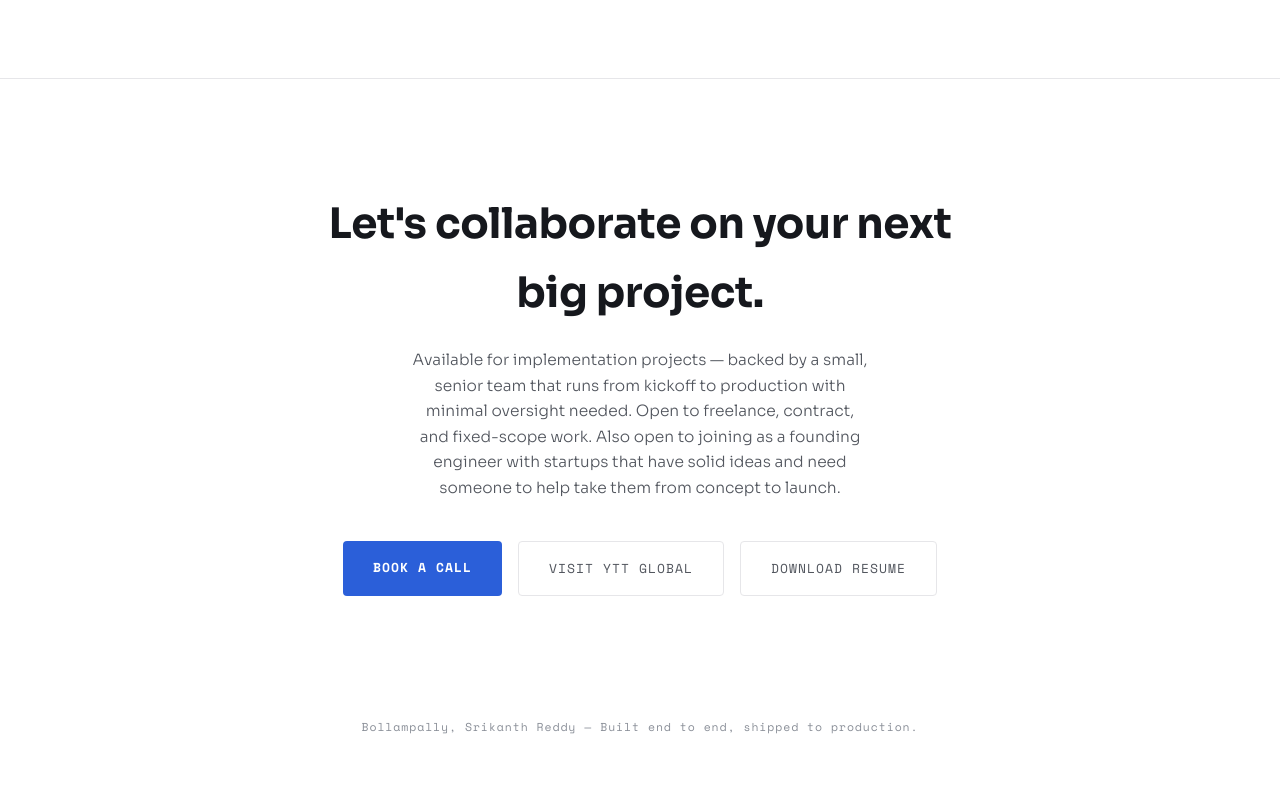
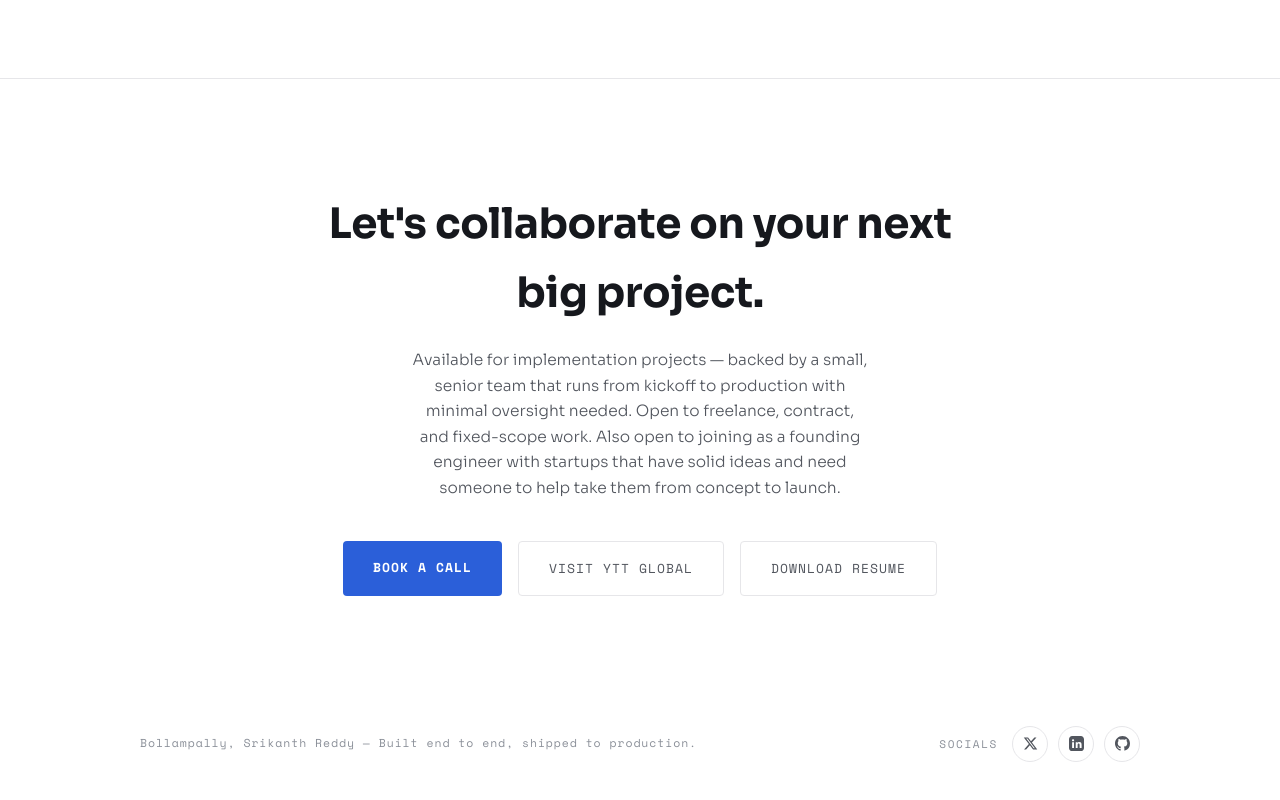
Before and after one commit to mesrikanthreddy/mesrikanthreddy.github.io, a React (Vite) app: page / in a window 1280 px wide. Shown: the part 4149-4949 px from the top of the page. Built offline with nearby package versions, Linux system fonts and the light colour scheme.

Commit message:
Add social links to footer, ytt.global style
Adds a "Socials" label over a row of circular outlined icon buttons
(X, LinkedIn, GitHub), mirroring the footer treatment on ytt.global —
adapted to this site's white/blue-accent palette. Stacks and centers
on narrow screens.

```diff
--- a/src/components/Footer.jsx
+++ b/src/components/Footer.jsx
@@ -1,7 +1,52 @@
+const SOCIALS = [
+  {
+    label: 'X',
+    href: 'https://x.com/mrbollampally',
+    path: 'M18.244 2.25h3.308l-7.227 8.26 8.502 11.24H16.17l-5.214-6.817L4.99 21.75H1.68l7.73-8.835L1.254 2.25H8.08l4.713 6.231zm-1.161 17.52h1.833L7.084 4.126H5.117z',
+    viewBox: '0 0 24 24',
+  },
+  {
+    label: 'LinkedIn',
+    href: 'https://www.linkedin.com/in/bsrikanth-reddy/',
+    path: 'M19 0h-14c-2.76 0-5 2.24-5 5v14c0 2.76 2.24 5 5 5h14c2.76 0 5-2.24 5-5v-14c0-2.76-2.24-5-5-5zm-11 19h-3v-9h3v9zm-1.5-10.28c-.97 0-1.75-.79-1.75-1.75s.78-1.75 1.75-1.75 1.75.79 1.75 1.75-.78 1.75-1.75 1.75zm13.5 10.28h-3v-4.5c0-1.07-.02-2.45-1.49-2.45-1.49 0-1.72 1.16-1.72 2.37v4.58h-3v-9h2.88v1.23h.04c.4-.76 1.38-1.56 2.84-1.56 3.04 0 3.6 2 3.6 4.59v4.74z',
+    viewBox: '0 0 24 24',
+  },
+  {
+    label: 'GitHub',
+    href: 'https://github.com/mesrikanthreddy',
+    path: 'M8 0C3.58 0 0 3.58 0 8c0 3.54 2.29 6.53 5.47 7.59.4.07.55-.17.55-.38 0-.19-.01-.82-.01-1.49-2.01.37-2.53-.49-2.69-.94-.09-.23-.48-.94-.82-1.13-.28-.15-.68-.52-.01-.53.63-.01 1.08.58 1.23.82.72 1.21 1.87.87 2.33.66.07-.52.28-.87.51-1.07-1.78-.2-3.64-.89-3.64-3.95 0-.87.31-1.59.82-2.15-.08-.2-.36-1.02.08-2.12 0 0 .67-.21 2.2.82.64-.18 1.32-.27 2-.27.68 0 1.36.09 2 .27 1.53-1.04 2.2-.82 2.2-.82.44 1.1.16 1.92.08 2.12.51.56.82 1.27.82 2.15 0 3.07-1.87 3.75-3.65 3.95.29.25.54.73.54 1.48 0 1.07-.01 1.93-.01 2.2 0 .21.15.46.55.38A8.013 8.013 0 0016 8c0-4.42-3.58-8-8-8Z',
+    viewBox: '0 0 16 16',
+  },
+]
+
 export default function Footer() {
   return (
     <footer>
-      Bollampally, Srikanth Reddy — Built end to end, shipped to production.
+      <div className="wrap footer-inner">
+        <p className="footer-text">
+          Bollampally, Srikanth Reddy — Built end to end, shipped to
+          production.
+        </p>
+        <div className="socials">
+          <span className="socials-label">Socials</span>
+          <div className="social-row">
+            {SOCIALS.map((s) => (
+              <a
+                key={s.label}
+                className="social-icon"
+                href={s.href}
+                target="_blank"
+                rel="noopener"
+                aria-label={s.label}
+              >
+                <svg viewBox={s.viewBox} aria-hidden="true">
+                  <path d={s.path} fill="currentColor" />
+                </svg>
+              </a>
+            ))}
+          </div>
+        </div>
+      </div>
     </footer>
   )
 }
--- a/src/index.css
+++ b/src/index.css
@@ -639,13 +639,63 @@ h2 {
 }
 
 footer {
-  padding: 32px 0 46px;
-  text-align: center;
+  padding: 40px 0 46px;
+  border-bottom: none;
+}
+.footer-inner {
+  display: flex;
+  align-items: center;
+  justify-content: space-between;
+  flex-wrap: wrap;
+  gap: 24px;
+}
+.footer-text {
   color: var(--text-faint);
   font-family: 'Space Mono', monospace;
   font-size: 11.5px;
   letter-spacing: 0.08em;
-  border-bottom: none;
+}
+.socials {
+  display: flex;
+  align-items: center;
+  gap: 14px;
+}
+.socials-label {
+  font-family: 'Space Mono', monospace;
+  font-size: 11px;
+  letter-spacing: 0.15em;
+  text-transform: uppercase;
+  color: var(--text-faint);
+}
+.social-row {
+  display: flex;
+  gap: 10px;
+}
+.social-icon {
+  display: flex;
+  align-items: center;
+  justify-content: center;
+  width: 36px;
+  height: 36px;
+  border: 1px solid var(--border);
+  border-radius: 50%;
+  color: var(--text-dim);
+  flex-shrink: 0;
+  transition: border-color 0.2s ease, color 0.2s ease;
+}
+.social-icon:hover {
+  border-color: var(--accent);
+  color: var(--accent);
+}
+.social-icon svg {
+  width: 15px;
+  height: 15px;
+}
+@media (max-width: 480px) {
+  .footer-inner {
+    flex-direction: column;
+    text-align: center;
+  }
 }
 
 @media (max-width: 820px) {
```
